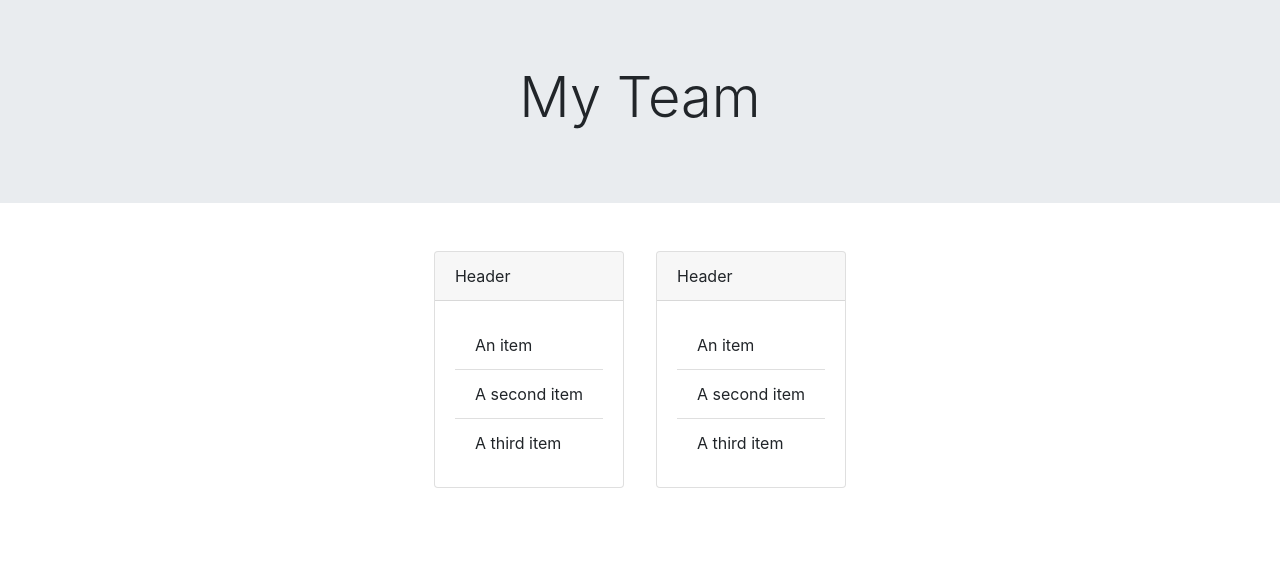
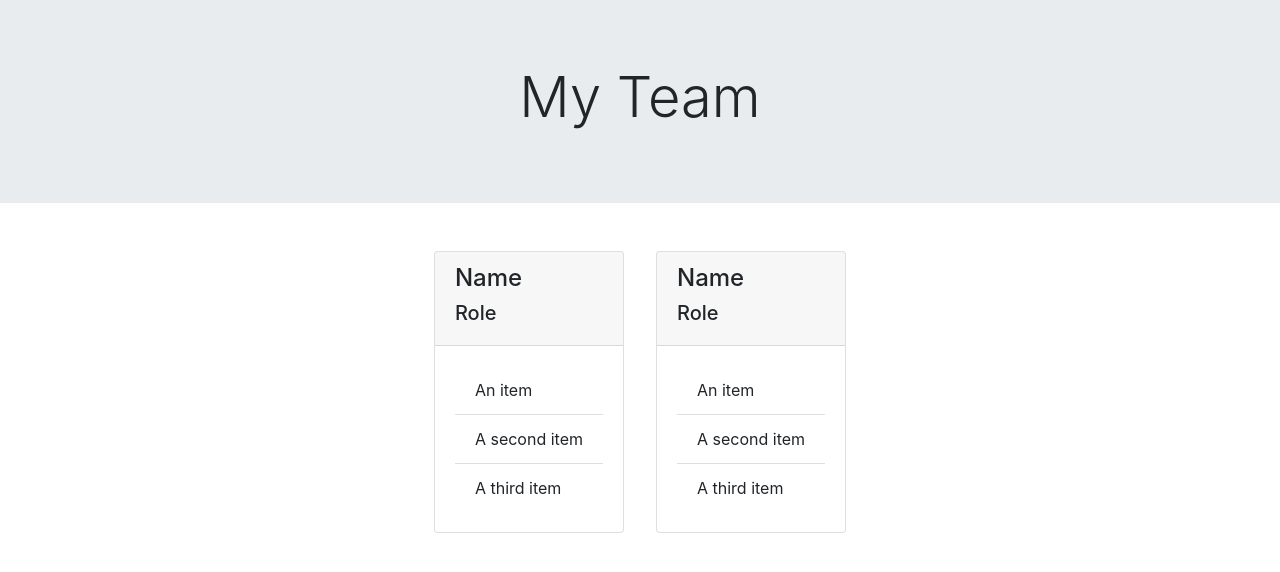
Before and after one commit to PDKetchum/module-10-team-profile-generator, a website: page index.html in a window 1280 px wide. Drawn offline with nearby package versions, Linux system fonts and the light colour scheme.

Commit message:
added lib

```diff
--- a/index.html
+++ b/index.html
@@ -20,7 +20,10 @@
     </section>
     <section class="d-flex justify-content-center flex-wrap">
       <div class="card text-bg-light mb-3 m-3" style="max-width: 18rem">
-        <div class="card-header">Header</div>
+        <div class="card-header">
+          <h4>Name</h4>
+          <h5>Role</h5>
+        </div>
         <div class="card-body">
           <ul class="list-group list-group-flush">
             <li class="list-group-item">An item</li>
@@ -30,7 +33,10 @@
         </div>
       </div>
       <div class="card text-bg-light mb-3 m-3" style="max-width: 18rem">
-        <div class="card-header">Header</div>
+        <div class="card-header">
+          <h4>Name</h4>
+          <h5>Role</h5>
+        </div>
         <div class="card-body">
           <ul class="list-group list-group-flush">
             <li class="list-group-item">An item</li>
```
Also changed, not shown: lib/Employee.js (added), lib/Engineer.js (added), lib/Intern.js (added), lib/Manager.js (added).
